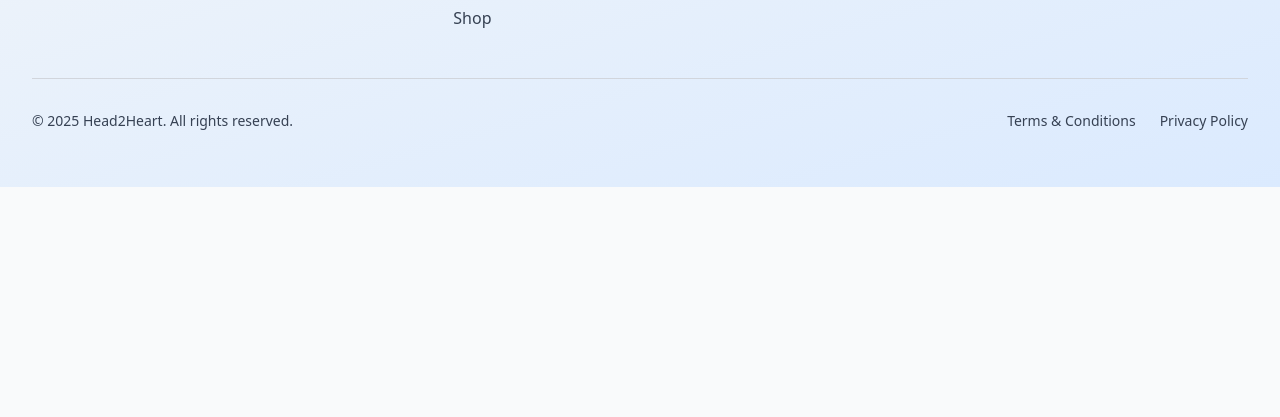
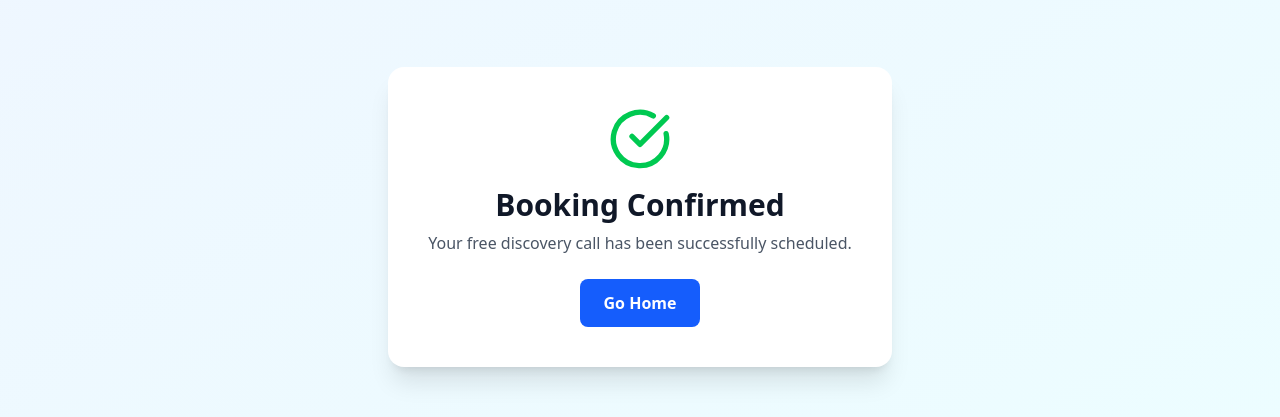
Before and after one commit to Atharv542/H2H, a React (Vite) app: page /calender-success in a window 1280 px wide. Shown: the part 247-664 px from the top of the page. Built offline with nearby package versions, Linux system fonts and the light colour scheme; no server answers.

Commit message:
Added changes

```diff
--- a/src/App.jsx
+++ b/src/App.jsx
@@ -44,6 +44,8 @@ import Procrastination from './pages/Procrastination';
 import BoostingSelfEsteem from './pages/SelfEsteem';
 import StressManagement from './pages/StressManagement';
 import WorkLifeBalance from './pages/WorkLife';
+import { BookIcon } from 'lucide-react';
+import BookingSuccess from './pages/CalenderSuccess';
 
 function App() {
   const { showPopup, closePopup } = useEmailPopup();
@@ -79,6 +81,7 @@ function App() {
               <Route path="/privacy" element={<Terms />} />
               <Route path="/shop-success" element={<ShopSuccess />} />
               <Route path="/services" element={<Services/>} />
+              <Route path="/calender-success" element={<BookingSuccess />} />
 
               <Route path="/contact" element={<ContactForm />} />
               <Route path="/connect" element={<Connect />} />
--- /dev/null
+++ b/src/pages/CalenderSuccess.tsx
@@ -0,0 +1,46 @@
+import { useEffect } from "react";
+import { auth } from "../firebase";
+import { doc, setDoc } from "firebase/firestore";
+import { db } from "../firebase";
+import toast from "react-hot-toast";
+import { CheckCircle } from "lucide-react";
+
+const BookingSuccess = () => {
+  useEffect(() => {
+    const saveBooking = async () => {
+      const user = auth.currentUser;
+      if (!user) return;
+
+      await setDoc(doc(db, "user_sessions", user.uid), {
+        hasBookedFreeSession: true,
+        bookedAt: new Date(),
+      });
+
+      toast.success("Your free session is booked!");
+    };
+
+    saveBooking();
+  }, []);
+
+  return (
+    <div className="min-h-screen flex items-center justify-center bg-gradient-to-br from-blue-50 to-cyan-50">
+      <div className="bg-white p-10 rounded-2xl shadow-xl text-center">
+        <CheckCircle className="h-16 w-16 text-green-500 mx-auto mb-4" />
+        <h1 className="text-3xl font-bold text-gray-900 mb-2">
+          Booking Confirmed
+        </h1>
+        <p className="text-gray-600 mb-6">
+          Your free discovery call has been successfully scheduled.
+        </p>
+        <button
+          onClick={() => (window.location.href = "/")}
+          className="bg-blue-600 text-white px-6 py-3 rounded-lg font-semibold hover:bg-blue-700"
+        >
+          Go Home
+        </button>
+      </div>
+    </div>
+  );
+};
+
+export default BookingSuccess;
--- a/src/pages/Contact.tsx
+++ b/src/pages/Contact.tsx
@@ -408,7 +408,7 @@ const handleSubmit = async (e) => {
                         </>
                       ) : (
                         <>
-                          <span>Send Inquiry</span>
+                          <span>Send Enquiry</span>
                           <ArrowRight className="h-5 w-5" />
                         </>
                       )}
@@ -416,7 +416,7 @@ const handleSubmit = async (e) => {
                   </motion.div>
 
                   <p className="text-center text-xs text-gray-500 mt-6">
-                    Your information is secure and will only be used to contact you about your inquiry.
+                    Your information is secure and will only be used to contact you about your enquiry.
                   </p>
                 </form>
               ) : (
```
